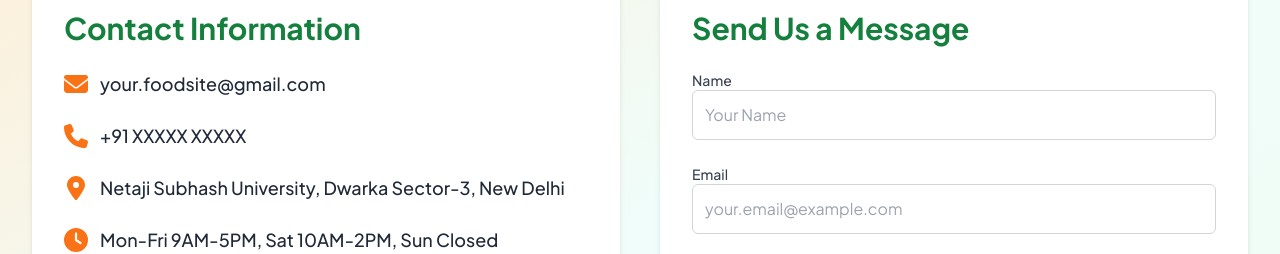
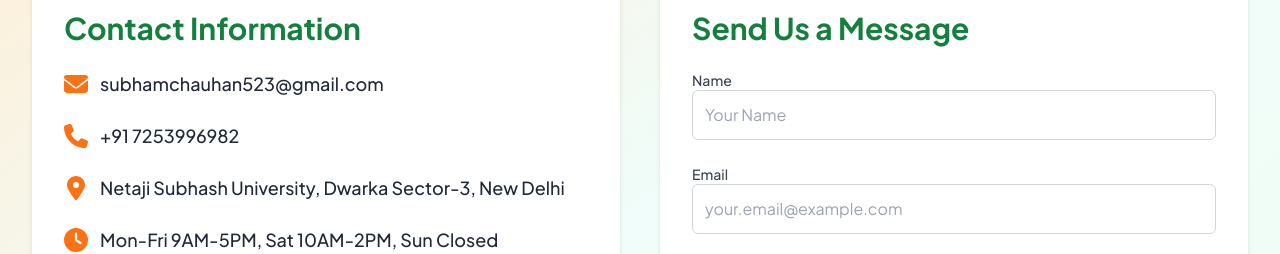
Before and after one commit to TechSubham/NSUT-CanteenManagement, a React (Vite) app: page /contact-us in a window 1280 px wide. Shown: the part 194-448 px from the top of the page. Built offline with nearby package versions, Linux system fonts and the light colour scheme; no server answers.

Commit message:
contact details added

```diff
--- a/src/Pages/ContactUs/ContactUs.jsx
+++ b/src/Pages/ContactUs/ContactUs.jsx
@@ -50,11 +50,11 @@ const ContactUs = () => {
           <div className="space-y-6">
             <div className="flex items-center">
               <FontAwesomeIcon icon={faEnvelope} className="text-orange-500 w-6 h-6 mr-3" />
-              <span className="text-lg font-medium text-gray-800">your.foodsite@gmail.com</span>
+              <span className="text-lg font-medium text-gray-800">subhamchauhan523@gmail.com</span>
             </div>
             <div className="flex items-center">
               <FontAwesomeIcon icon={faPhone} className="text-orange-500 w-6 h-6 mr-3" />
-              <span className="text-lg font-medium text-gray-800">+91 XXXXX XXXXX</span>
+              <span className="text-lg font-medium text-gray-800">+91 7253996982</span>
             </div>
             <div className="flex items-center">
               <FontAwesomeIcon icon={faMapMarkerAlt} className="text-orange-500 w-6 h-6 mr-3" />
```
